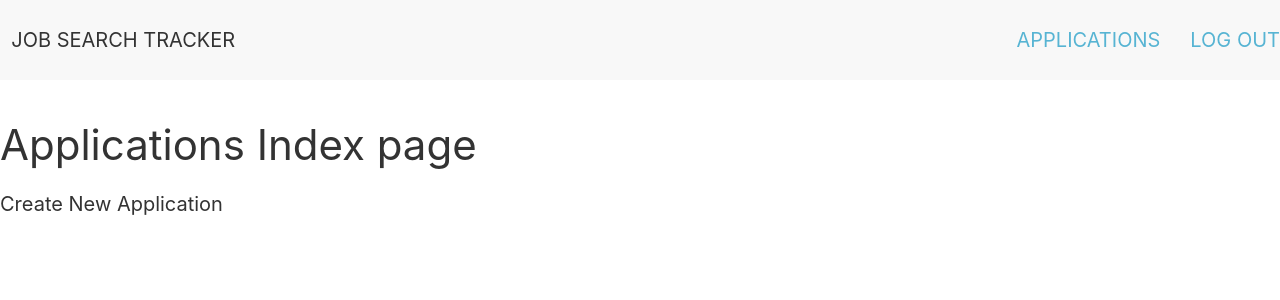
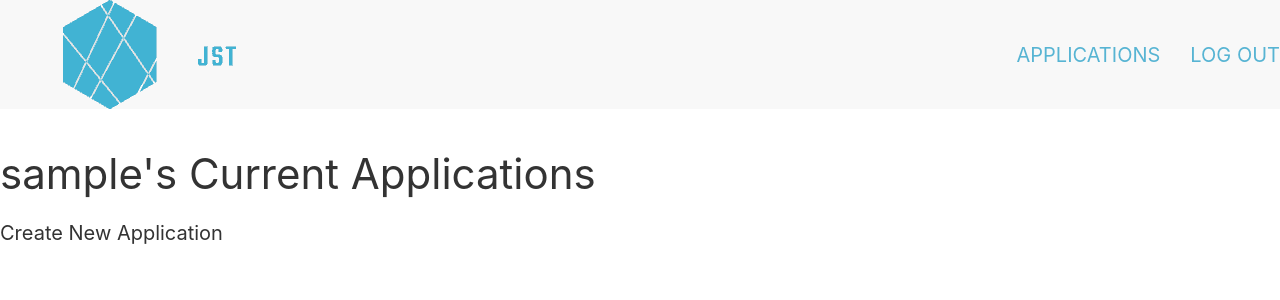
Before and after one commit to rperillo1/Job-Search-Tracker, a Django app: page /applications/ in a window 1280 px wide. Shown: the top 300 px of the page. Run offline with Django 3.2, Linux system fonts and the light colour scheme; the visitor is signed in with stand-in values (Sample User, id 1); data that the repository does not hold is empty; some libraries are stand-ins or nearby versions.

Commit message:
start working on applications/index

```diff
--- a/main_app/templates/applications/index.html
+++ b/main_app/templates/applications/index.html
@@ -1,7 +1,9 @@
 {% extends 'base.html' %}
 {% block content %}
 
-<h1>Applications Index page</h1>
+
+<h1>{{user.username}}'s Current Applications</h1>
+
 <a href="{% url 'applications_create' %}"><h4>Create New Application</h4></a>
 {% for application in applications %}
 <h5>{{ application.title }}</h5>
--- a/main_app/templates/base.html
+++ b/main_app/templates/base.html
@@ -1,21 +1,23 @@
+{% load static %}
 <!DOCTYPE html>
 <html lang="en">
 
 <head>
     <meta charset="UTF-8">
     <meta name="viewport" content="width=device-width, initial-scale=1.0">
+    <link rel="shortcut icon" href="{% static 'main_app/img/favicon.png' %}" type="image/png">
     <title>Job-Search Tracker</title>
     <link rel="stylesheet" href="https://cdn.jsdelivr.net/npm/uikit@3.5.4/dist/css/uikit.min.css">
-    {% load static %}
     <link rel="stylesheet" href="{% static 'main_app/styles/main.css' %}">
     <script src="https://cdn.jsdelivr.net/npm/uikit@3.5.4/dist/js/uikit.min.js"></script>
+
 </head>
 
 <body>
     <nav class="uk-navbar-container" uk-navbar>
         <div class="uk-navbar-left">
             <ul class="uk-navbar-nav">
-                <li class="uk-active"><a href="/" class="">&nbsp;&nbsp;Job Search Tracker</a></li>
+                <li class="uk-active"><img class="uk-navbar-item uk-logo" src="{% static 'main_app/img/nav.png' %}" alt=""></li>
             </ul>
         </div>
         <div class="uk-navbar-right">
--- a/main_app/templates/home.html
+++ b/main_app/templates/home.html
@@ -1,12 +1,13 @@
+{% load static %}
 <!DOCTYPE html>
 <html lang="en">
 
 <head>
     <meta charset="UTF-8">
     <meta name="viewport" content="width=device-width, initial-scale=1.0">
+    <link rel="shortcut icon" href="{% static 'main_app/img/favicon.png' %}" type="image/png">
     <title>Job-Search Tracker</title>
     <link rel="stylesheet" href="https://cdn.jsdelivr.net/npm/uikit@3.5.4/dist/css/uikit.min.css">
-    {% load static %}
     <link rel="stylesheet" href="{% static 'main_app/styles/main.css' %}">
     <script src="https://cdn.jsdelivr.net/npm/uikit@3.5.4/dist/js/uikit.min.js"></script>
 </head>
--- a/main_app/views.py
+++ b/main_app/views.py
@@ -37,8 +37,10 @@ def signup(request):
 
 def applications_index(request):
     applications = Application.objects.filter(user=request.user)
+    user = request.user
     return render(request, 'applications/index.html', {
-        'applications': applications
+        'applications': applications,
+        'user': user
     })
 
 
```
Also changed, not shown: main_app/static/main_app/img/favicon.png (added).
